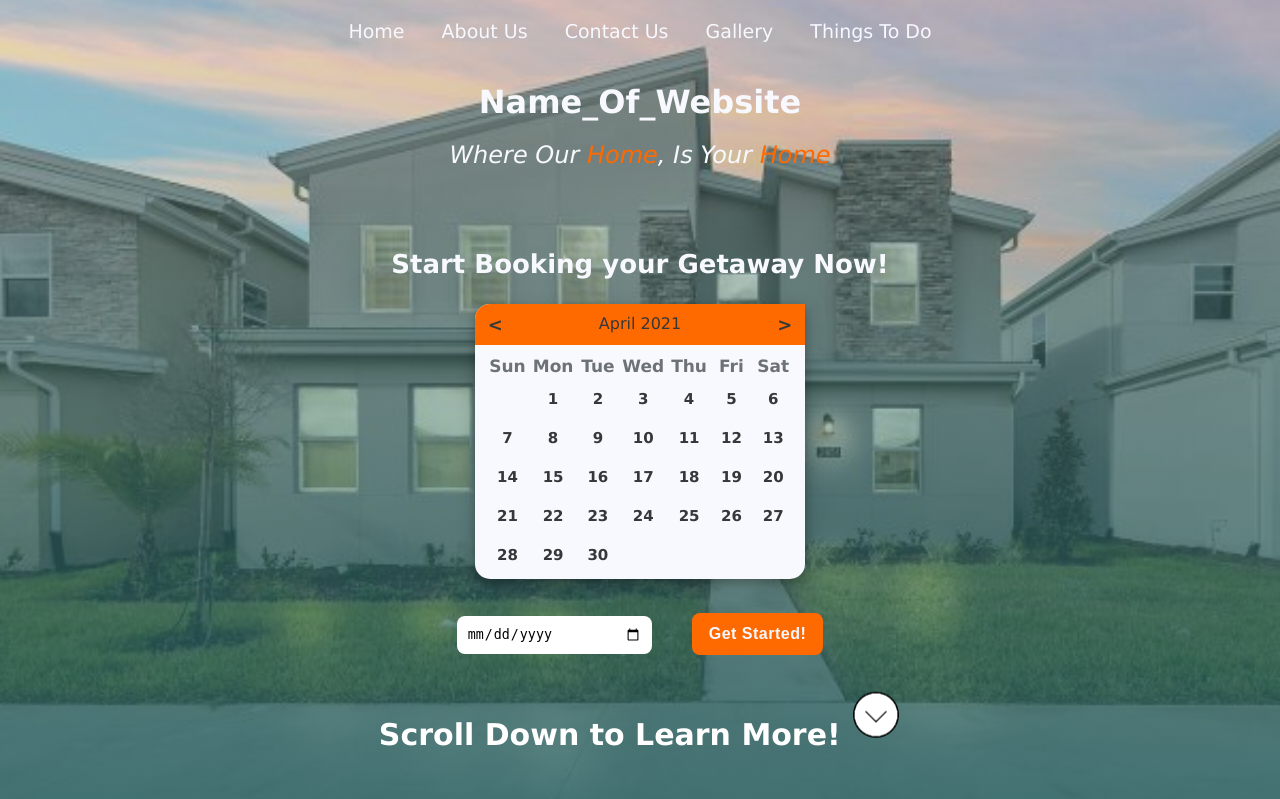
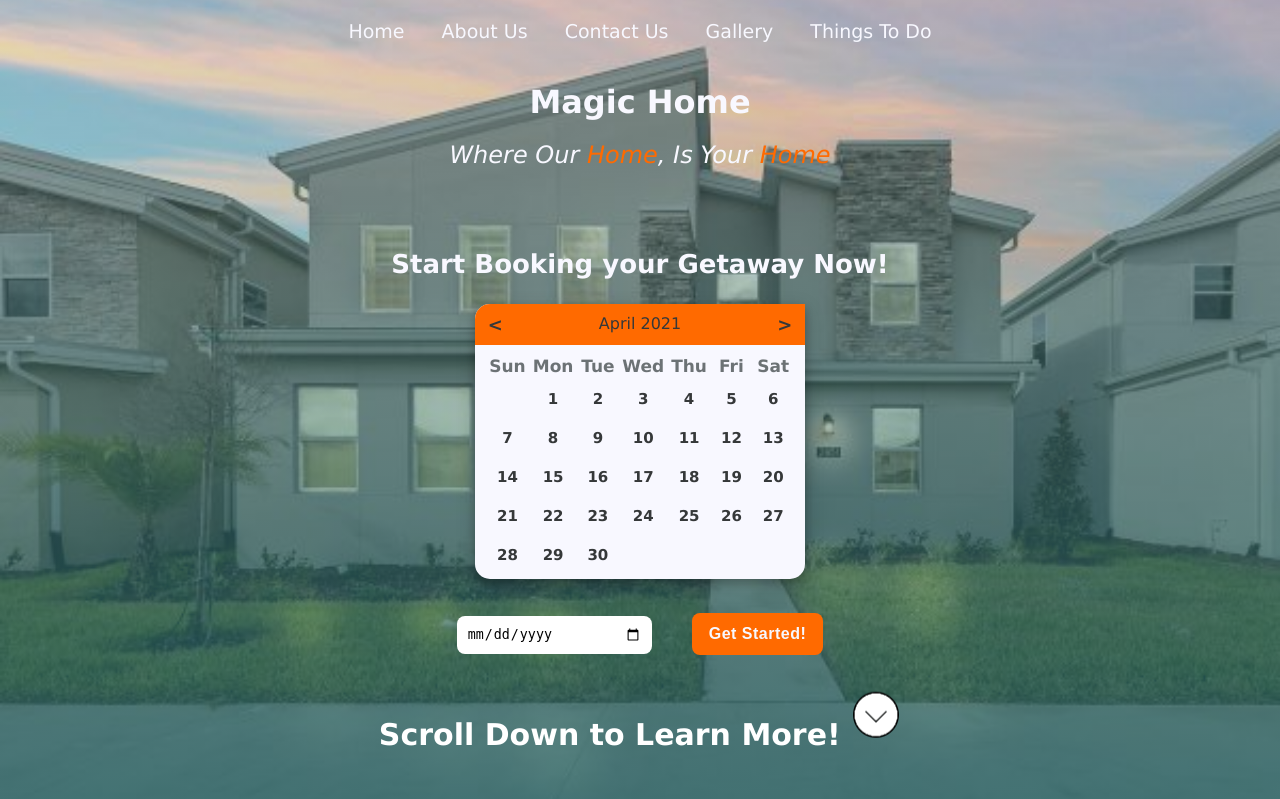
Before and after one commit to Weegee5859/airbnb_booking_website, a PHP site: page /home.php in a window 1280 px wide. Shown: the top 799 px of the page. Run offline with PHP 8.4, Linux system fonts and the light colour scheme.

Commit message:
Update home.php

```diff
--- a/final_website/html/home.php
+++ b/final_website/html/home.php
@@ -7,8 +7,8 @@ Filename:	home.html
 <!DOCTYPE html>
 <html lang="en">
 <head>
-	<!--Home page for "vacation home" website, in html will add JavaScript and PHP as need.-->
-	<title>Vacation Home</title> <!--Change to Name of Company.-->
+	<!--Home page for "Magic Home" website, in html will add JavaScript and PHP as need.-->
+	<title>Magic Home</title> <!--Change to Name of Company.-->
 	<meta charset="utf-8">
 	<link rel="stylesheet" href="css/stylesheet.css" />
 	<link rel="stylesheet" href="css/homepage.css" />
@@ -17,7 +17,7 @@ Filename:	home.html
 	<div id="start_screen_container">
 		<?php include 'header.html';?>
 
-		<h1 id="website_title">Name_Of_Website</h1>
+		<h1 id="website_title">Magic Home</h1>
 
 		<h2 x="0" y="15" id="website_motto">
 			Where Our <span id="website_motto_contrast">Home</span>, Is Your <span id="website_motto_contrast">Home</span>
```
